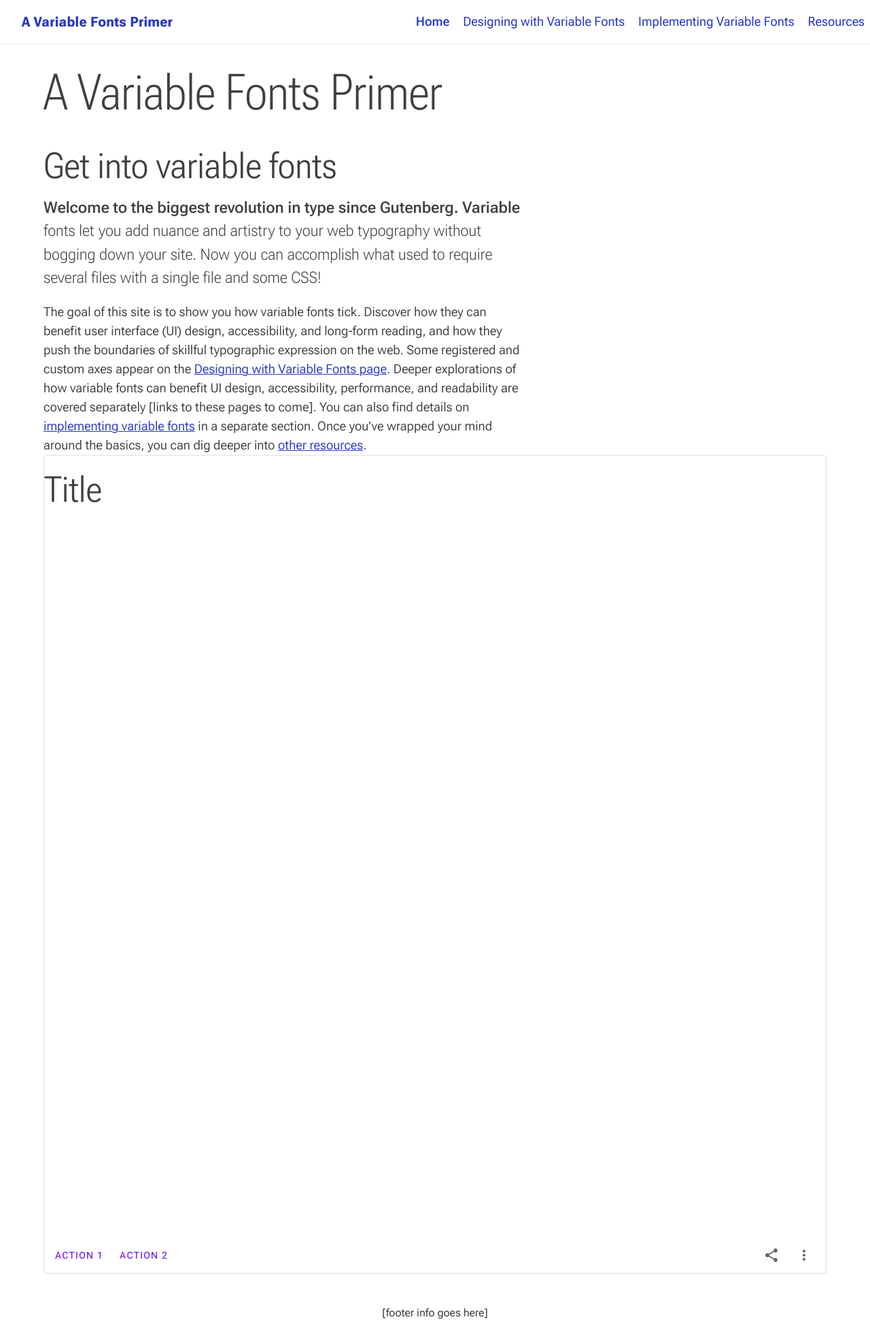
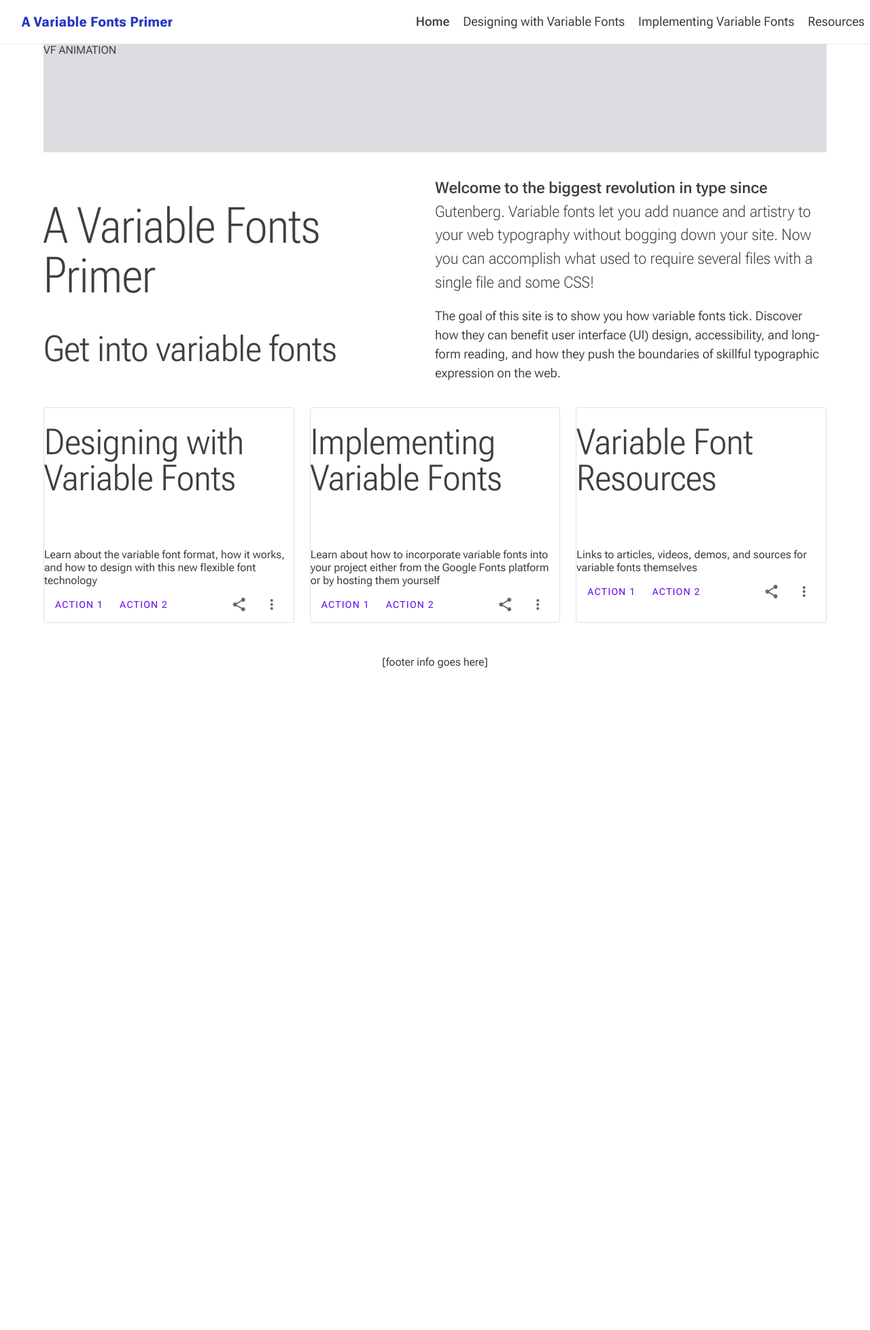
Before and after one commit to jpamental/variable-fonts, a Jekyll site: the page built from index.html, in a window 1280 px wide. Shown: the whole page at 68% size. Built offline with Jekyll 4.4.1, drawn with Linux system fonts in a browser that asks for light colours; some web fonts are replaced; a style sheet for code colours, icons or effects is not loaded.

Commit message:
Blocking in home page

```diff
--- a/_includes/beatrice/02-molecules/01-menus/_main-menu.scss
+++ b/_includes/beatrice/02-molecules/01-menus/_main-menu.scss
@@ -37,6 +37,7 @@
     }
     &:link,
     &:visited {
+      --color-text-link: #{$color-gray-800};
       --color-text-link-visited: #{$color-gray-800};
       text-decoration: none;
       &.active {
--- a/_includes/beatrice/02-molecules/03-card/card.html
+++ b/_includes/beatrice/02-molecules/03-card/card.html
@@ -20,12 +21,16 @@
 {% endif %}
 
 <article class="mdc-card {{ card_style }}">
-  <div class="mdc-card__primary-action">
-    <div class="mdc-card__media mdc-card__media--square">
-      <{{ heading_level }} class="mdc-card__media-content">Title</{{ heading_level }}>
+  {% if include.primary_link_url %}<a href="{{ include.primary_link_url }}">{% endif %}<div class="mdc-card__primary-action">
+    <div class="mdc-card__media mdc-card__media--16-9">
+      <{{ heading_level }} class="mdc-card__media-content">{{ include.title }}</{{ heading_level }}>
     </div>
-    <!-- ... additional primary action content ... -->
-  </div>
+    {% if include.body %}
+      <div class="vf-mdc-card__body">
+        {{ include.body }}
+      </div>
+    {% endif %}
+    </div>{% if include.primary_link_url %}</a>{% endif %}
   <div class="mdc-card__actions">
     <div class="mdc-card__action-buttons">
       <button class="mdc-button mdc-card__action mdc-card__action--button">
--- a/index.html
+++ b/index.html
@@ -5,12 +5,41 @@ permalink: /index
 
 ---
 
-<h1>A Variable Fonts Primer</h1>
-<h2>Get into variable fonts</h2>
-<p class="lede">Welcome to the biggest revolution in type since Gutenberg. Variable fonts let you add nuance and artistry to your web typography without bogging down your site. Now you can accomplish what used to require several files with a single file and some CSS!</p>
+<div class="home-grid">
+  <div class="home-grid__hero">VF ANIMATION</div>
+  <div class="home-grid__title">
+      <h1>A Variable Fonts Primer</h1>
+      <h2>Get into variable fonts</h2>
+  </div>
+  <div class="home-grid__intro">
+      <p class="lede">Welcome to the biggest revolution in type since Gutenberg. Variable fonts let you add nuance and artistry to your web typography without bogging down your site. Now you can accomplish what used to require several files with a single file and some CSS!</p>
+      <p>The goal of this site is to show you how variable fonts tick. Discover how they can benefit user interface (UI) design, accessibility, and long-form reading, and how they push the boundaries of skillful typographic expression on the web.</p>
+  </div>
+  <div class="home-grid__cards">
+      {% assign cardlink1 = site.baseurl | append: '/about-variable-fonts' %}
+      {% include beatrice/02-molecules/03-card/card.html
+        card_style = 'outline'
+        primary_link_url = cardlink1
+        heading_level = 'h3'
+        title = 'Designing with Variable Fonts'
+        body = 'Learn about the variable font format, how it works, and how to design with this new flexible font technology'
+      %}
+      {% assign cardlink2 = site.baseurl | append: '/implementing-variable-fonts' %}
+      {% include beatrice/02-molecules/03-card/card.html
+        card_style = 'outline'
+        primary_link_url = cardlink2
+        heading_level = 'h3'
+        title = 'Implementing Variable Fonts'
+        body = 'Learn about how to incorporate variable fonts into your project either from the Google Fonts platform or by hosting them yourself'
+      %}
+      {% assign cardlink3 = site.baseurl | append: '/variable-font-resources' %}
+      {% include beatrice/02-molecules/03-card/card.html
+        card_style = 'outline'
+        primary_link_url = cardlink3
+        heading_level = 'h3'
+        title = 'Variable Font Resources'
+        body = 'Links to articles, videos, demos, and sources for variable fonts themselves'
+      %}
 
-<p>The goal of this site is to show you how variable fonts tick. Discover how they can benefit user interface (UI) design, accessibility, and long-form reading, and how they push the boundaries of skillful typographic expression on the web. Some registered and custom axes appear on the <a href="{{ site.baseurl }}/about-variable-fonts">Designing with Variable Fonts page</a>. Deeper explorations of how variable fonts can benefit UI design, accessibility, performance, and readability are covered separately [links to these pages to come]. You can also find details on <a href="{{ site.baseurl }}/implementing-variable-fonts">implementing variable fonts</a> in a separate section. Once you’ve wrapped your mind around the basics, you can dig deeper into <a href="{{ site.baseurl }}/variable-font-resources">other resources</a>.
-
-  {% include beatrice/02-molecules/03-card/card.html
-    card_style = 'outline'
-    %}
+  </div>
+</div>
```
Also changed, not shown: other parts of _includes/beatrice/02-molecules/03-card/card.html (+1 -0 lines), _includes/beatrice/03-organisms/07-home-grid/_home-grid.scss (added, +53 -0 lines), assets/css/styles.css, 1 other file.
